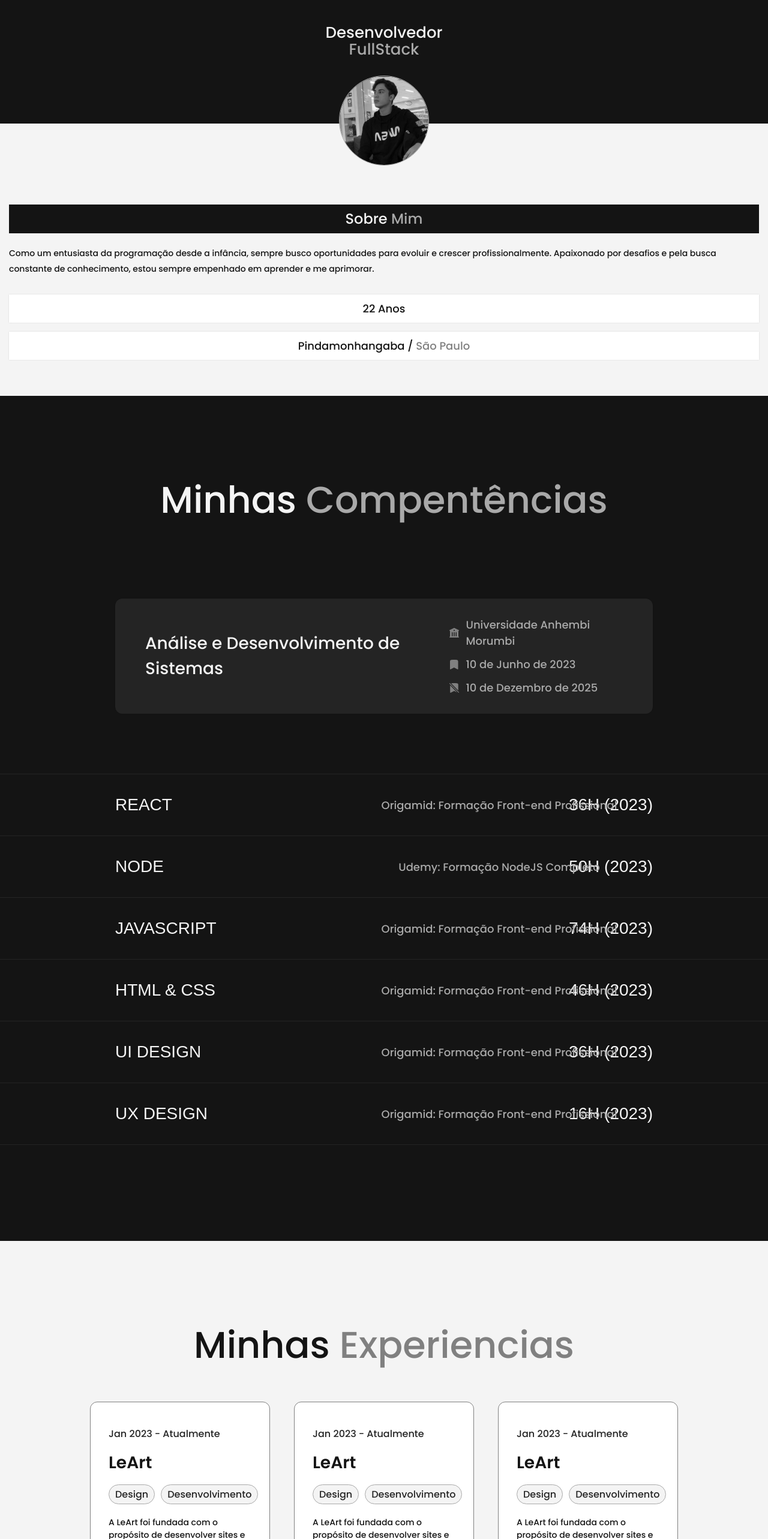
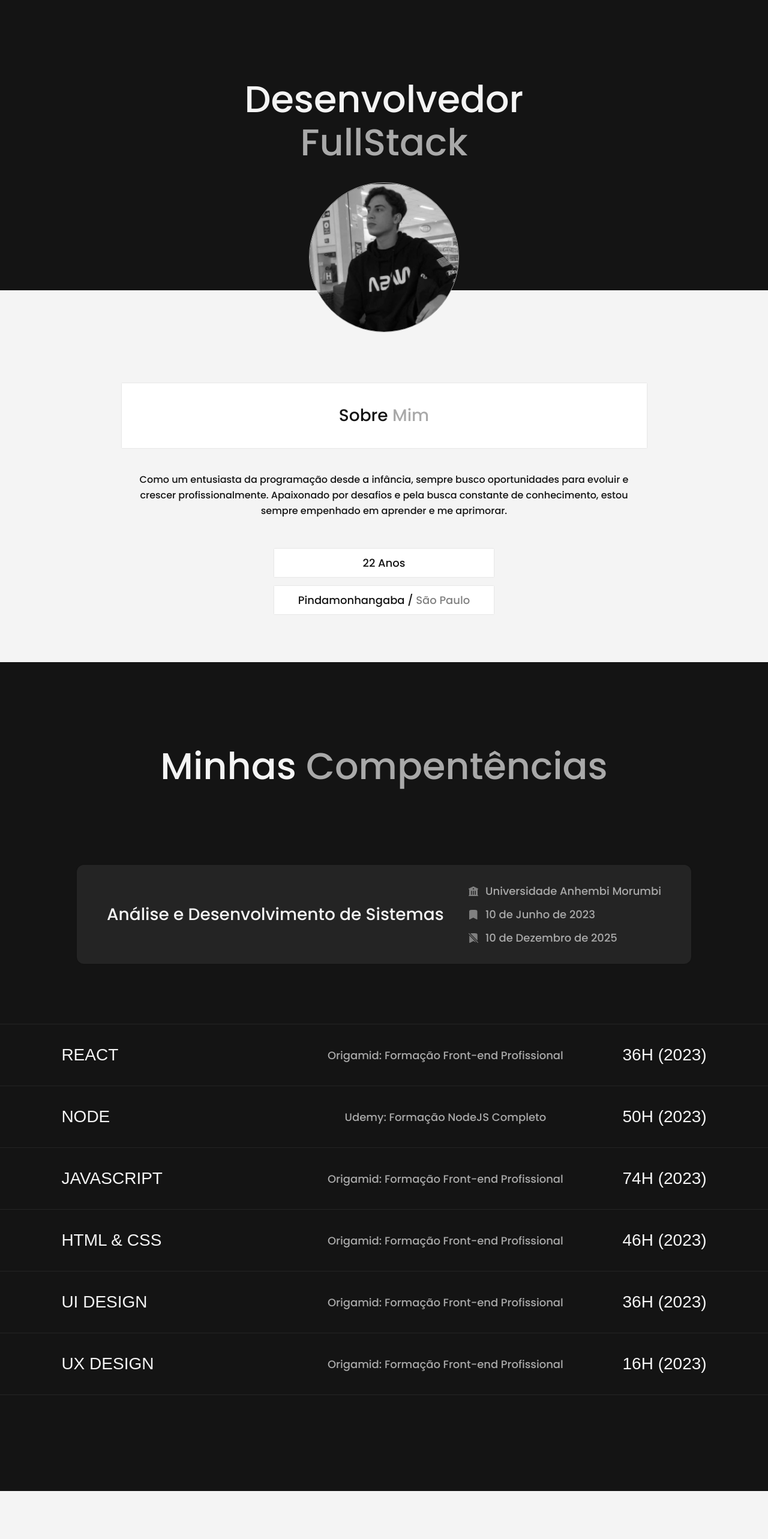
Before and after one commit to Leozhr/Portfolio, a Next.js app: page /profile in a window 1280 px wide. Shown: the part 100-2666 px from the top of the page at 60% size. Built offline with nearby package versions, Linux system fonts and the light colour scheme.

Commit message:
Update Portfolio

```diff
--- a/src/app/profile/layouts/ProfileAbout.tsx
+++ b/src/app/profile/layouts/ProfileAbout.tsx
@@ -55,7 +55,66 @@ const ProfileAboutStyle = styled.div`
   }
 
   @media (min-width: 1027px) {
+    padding: 80px 15px;
+    display: flex;
+    align-items: center;
+    justify-content: center;
+    flex-direction: column;
+    gap: 20px;
 
+    .title {
+    display: flex;
+    width: 70%;
+    background-color: white;
+    padding: 40px 0px;
+    align-items: center;
+    justify-content: center;
+    box-shadow: 0px 0px 2px #00000025;
+
+  h1 {
+    color: ${theme.color.dark};
+    text-align: center;
+    width: 20ch;
+    line-height: 28px;
+    font-size: 28px;
+
+    span {
+      color: ${theme.color.detail};
+      }
+    }
+  }
+
+  p {
+    font-size: 16px;
+    text-align: center;
+    width: 70%;
+    padding: 20px 0px 30px;
+    line-height: 26px;
+  }
+
+  .cards {
+    display: flex;
+    align-items: center;
+    justify-content: center;
+    flex-direction: column;
+    gap: 15px;
+
+    div {
+      text-align: center;
+      width: 100%;
+      padding: 10px 40px;
+      background-color: white;
+      box-shadow: 0px 0px 2px #00000025;
+
+      h2 {
+        font-size: 18px;
+      }
+
+      span {
+        color: ${theme.color.flare};
+      }
+    }
+  }
   }
 `
 
--- a/src/app/profile/layouts/ProfileExperience.tsx
+++ b/src/app/profile/layouts/ProfileExperience.tsx
@@ -80,24 +80,12 @@ const ProfileExperience = () => {
         >
         <SwiperSlide>
           <ProfileTab
-          startDate='Jan 2023'
-          endDate='Atualmente'
-          title='LeArt'
-          description='A LeArt foi fundada com o propósito de desenvolver sites e plataformas funcionais, através de trabalhos freelancer voluntários e remunerados, visando adquirir experiência na área de desenvolvimento.' />
-        </SwiperSlide>
-        <SwiperSlide>
-        <ProfileTab
-          startDate='Jan 2023'
-          endDate='Atualmente'
-          title='LeArt'
-          description='A LeArt foi fundada com o propósito de desenvolver sites e plataformas funcionais, através de trabalhos freelancer voluntários e remunerados, visando adquirir experiência na área de desenvolvimento.' />
-        </SwiperSlide>
-        <SwiperSlide>
-        <ProfileTab
-          startDate='Jan 2023'
-          endDate='Atualmente'
-          title='LeArt'
-          description='A LeArt foi fundada com o propósito de desenvolver sites e plataformas funcionais, através de trabalhos freelancer voluntários e remunerados, visando adquirir experiência na área de desenvolvimento.' />
+          startDate='Jan 2020'
+          endDate='Dez 2021'
+          title='Gerdau'
+          description='Experiência como estágio em apontador de produção, atuando como eletrônica. Responsável pelo
+          auxílio na manutenção de máquinas, incluindo o desenvolvimento de programação de robos e dados.
+          ' />
         </SwiperSlide>
       </Swiper>
       </ProfileExperienceStyle>}
@@ -109,22 +97,11 @@ const ProfileExperience = () => {
 
         <div className='cards'>
         <ProfileTab
-          startDate='Jan 2023'
-          endDate='Atualmente'
-          title='LeArt'
-          description='A LeArt foi fundada com o propósito de desenvolver sites e plataformas funcionais, através de trabalhos freelancer voluntários e remunerados, visando adquirir experiência na área de desenvolvimento.' />
-
-        <ProfileTab
-          startDate='Jan 2023'
-          endDate='Atualmente'
-          title='LeArt'
-          description='A LeArt foi fundada com o propósito de desenvolver sites e plataformas funcionais, através de trabalhos freelancer voluntários e remunerados, visando adquirir experiência na área de desenvolvimento.' />
-
-        <ProfileTab
-          startDate='Jan 2023'
-          endDate='Atualmente'
-          title='LeArt'
-          description='A LeArt foi fundada com o propósito de desenvolver sites e plataformas funcionais, através de trabalhos freelancer voluntários e remunerados, visando adquirir experiência na área de desenvolvimento.' />
+          startDate='Jan 2020'
+          endDate='Dez 2021'
+          title='Gerdau'
+          description='Experiência como estágio em apontador de produção, atuando como eletrônica. Responsável pelo
+          auxílio na manutenção de máquinas, incluindo o desenvolvimento de programação de robos e dados.' />
         </div>
       </ProfileExperienceStyleDesktop>}
     </section>
--- a/src/app/profile/layouts/ProfileMain.tsx
+++ b/src/app/profile/layouts/ProfileMain.tsx
@@ -1,5 +1,7 @@
+import { useWidthPage } from '@/functions/WidthPage';
 import { theme } from '@/styles';
 import Image from 'next/image';
+import { useEffect, useState } from 'react';
 import styled from 'styled-components';
 
 const ProfileMainStyle = styled.div`
@@ -29,15 +31,55 @@ const ProfileMainStyle = styled.div`
       border: 1px solid ${theme.color.detail};
     }
   }
+
+  @media (min-width: 1027px) {
+  padding: 150px 20px 0px;
+  background-color: ${theme.color.dark};
+  display: flex;
+  flex-direction: column;
+  align-items: center;
+  gap: 30px;
+  box-shadow: inset 0px -75px 0px 0px ${theme.color.light};
+
+  h1 {
+    color: ${theme.color.light};
+    font-size: 62px;
+    line-height: 72px;
+    text-align: center;
+
+    span {
+      display: block;
+      color: ${theme.color.detail};
+    }
+  }
+
+  picture {
+    img {
+      border-radius: 200px;
+      border: 1px solid ${theme.color.detail};
+    }
+  }
+  }
 `
 
 const ProfileMain = () => {
+  const widthPage = useWidthPage();
+  const [width, setWidth] = useState(0);
+
+  useEffect(() => {
+    if (widthPage <= 1027) {
+      setWidth(150)
+    } else {
+      setWidth(250)
+    }
+  }, [widthPage])
+
   return (
     <ProfileMainStyle>
         <h1>Desenvolvedor <span>FullStack</span></h1>
 
         <picture>
-          <Image src="/images/leonardo.png" height={150} width={150} alt="Profile"
+          <Image src="/images/leonardo.png" height={width} width={width} alt="Profile"
           className="img" />
         </picture>
     </ProfileMainStyle>
--- a/src/app/profile/layouts/ProfileSkills.tsx
+++ b/src/app/profile/layouts/ProfileSkills.tsx
@@ -75,7 +75,7 @@ const ProfileSkillsStyle = styled.div`
   }
 
   .university {
-    margin: 150px 15% 100px 15%;
+    margin: 150px 10% 100px 10%;
     padding: 30px 50px;
     display: flex;
     align-items: center;
@@ -98,6 +98,10 @@ const ProfileSkillsStyle = styled.div`
       }
     }
   }
+  }
+
+  @media (min-width: 1027px) {
+
   }
 `
 
--- a/src/app/profile/layouts/utils/ProfileCard.tsx
+++ b/src/app/profile/layouts/utils/ProfileCard.tsx
@@ -26,7 +26,7 @@ const ProfileCardStyle = styled.div`
     border-bottom: 1px solid ${theme.color.hidden};
 
   .skill {
-    padding: 35px 15%;
+    padding: 35px 8%;
     position: relative;
 
     h1, span, p {
--- a/src/app/profile/layouts/utils/ProfileTab.tsx
+++ b/src/app/profile/layouts/utils/ProfileTab.tsx
@@ -52,9 +52,10 @@ const ProfileCarrosselStyle = styled.div`
   }
 
   @media (min-width: 1027px) {
-  width: 350px;
+  width: 1200px;
 
   .category {
+    width: 80%;
     span {
       font-size: 16px;
     }
@@ -64,7 +65,7 @@ const ProfileCarrosselStyle = styled.div`
     }
 
     p {
-      font-size: 14px;
+      font-size: 16px;
     }
   }
   }
@@ -86,8 +87,8 @@ const ProfileTab = ({ startDate, endDate, title, description }: ProfileCarrossel
 
         <div className='card'>
           <div className='card-items'>
-            <span>Design</span>
-            <span>Desenvolvimento</span>
+            <span>Programação</span>
+            <span>Robótica</span>
           </div>
 
           <p>{description}</p>
```
